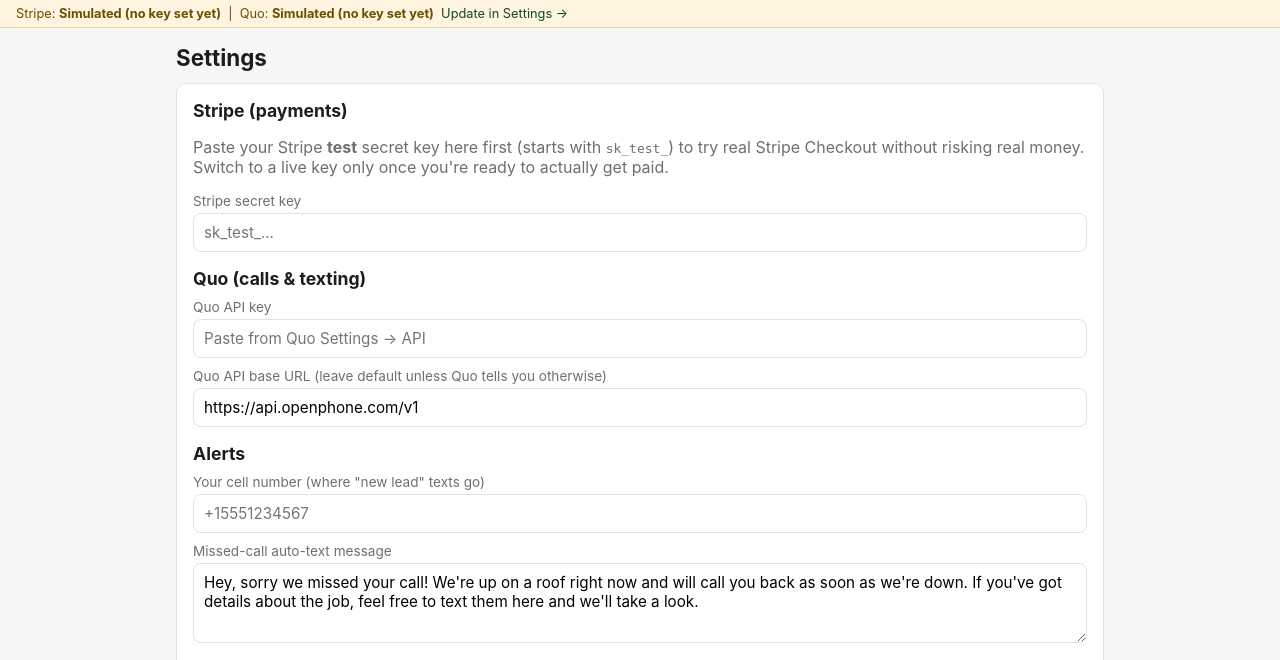
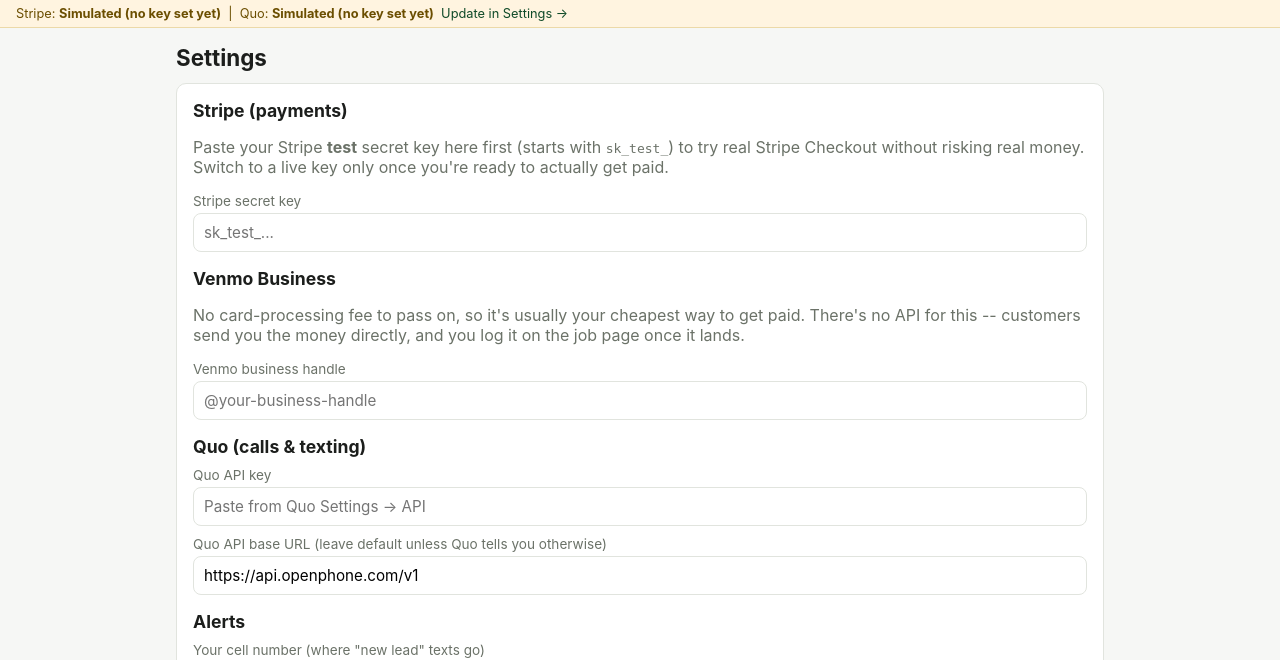
Before and after one commit to natemonte/LIGHT-UP, a Flask app: page /settings in a window 1280 px wide. Shown: the part 41-701 px from the top of the page. Run offline with Flask 3, Linux system fonts and the light colour scheme; the visitor is signed in with stand-in values (Sample User, id 1); data that the repository does not hold is empty.

Commit message:
Add Venmo/cash/check manual payment recording

```diff
--- a/app.py
+++ b/app.py
@@ -119,6 +119,7 @@ def inject_globals():
         "quo_live": quo_client.is_live(),
         "email_configured": email_client.is_configured(),
         "current_year": datetime.now().year,
+        "venmo_handle": get_setting("venmo_handle", ""),
     }
 
 
@@ -453,6 +454,34 @@ def job_pay(job_id):
         (job_id, session_data["amount_cents"] / 100.0, method, session_data["id"]),
     )
     return redirect(session_data["url"])
+
+
+@app.route("/jobs/<int:job_id>/record_payment", methods=["POST"])
+@login_required
+def job_record_payment(job_id):
+    """For payment methods with no live API to confirm automatically --
+    Venmo, cash, check. You collect the money outside the app (e.g. a
+    customer sends Venmo to your business handle), then log it here so the
+    job's balance and payment history stay accurate."""
+    job = get_or_404("SELECT * FROM jobs WHERE id = ?", (job_id,), "Job not found")
+    method = request.form.get("method", "venmo")
+    amount = float(request.form.get("amount") or 0)
+    note = request.form.get("note", "").strip()
+    if amount <= 0:
+        flash("Enter an amount greater than $0.", "error")
+        return redirect(url_for("job_detail", job_id=job_id))
+    execute(
+        "INSERT INTO payments (job_id, amount, method, status, stripe_ref) VALUES (?, ?, ?, 'paid', ?)",
+        (job_id, amount, method, note or None),
+    )
+    new_paid = float(job["amount_paid"] or 0) + amount
+    new_status = "paid" if new_paid >= float(job["price_quoted"] or 0) else job["status"]
+    execute(
+        "UPDATE jobs SET amount_paid = ?, payment_method = ?, status = ? WHERE id = ?",
+        (new_paid, method, new_status, job_id),
+    )
+    flash(f"Recorded {method} payment of {money(amount)}.", "success")
+    return redirect(url_for("job_detail", job_id=job_id))
 
 
 @app.route("/q/<token>")
@@ -810,6 +839,7 @@ def reports():
 def settings_page():
     if request.method == "POST":
         set_setting("stripe_secret_key", request.form.get("stripe_secret_key", "").strip())
+        set_setting("venmo_handle", request.form.get("venmo_handle", "").strip())
         set_setting("quo_api_key", request.form.get("quo_api_key", "").strip())
         set_setting("quo_api_base", request.form.get("quo_api_base", "").strip() or quo_client.QUO_API_BASE_DEFAULT)
         set_setting("owner_phone", request.form.get("owner_phone", "").strip())
@@ -827,6 +857,7 @@ def settings_page():
 
     ctx = {
         "stripe_secret_key": get_setting("stripe_secret_key", ""),
+        "venmo_handle": get_setting("venmo_handle", ""),
         "quo_api_key": get_setting("quo_api_key", ""),
         "quo_api_base": get_setting("quo_api_base", quo_client.QUO_API_BASE_DEFAULT),
         "owner_phone": get_setting("owner_phone", ""),
--- a/templates/public_quote.html
+++ b/templates/public_quote.html
@@ -28,6 +28,12 @@
           <input type="hidden" name="method" value="ach">
           <button class="btn btn-gold" type="submit" style="width:100%">Pay {{ ach_amount | money }} by bank transfer <span style="font-weight:400;">(save 3%)</span></button>
         </form>
+        {% if venmo_handle %}
+        <p style="text-align:center; margin: 10px 0; color: var(--muted);">or</p>
+        <div class="card" style="background: var(--bg-soft, #f7f7f7);">
+          <p class="mb-0">Prefer Venmo? Send <strong>{{ balance | money }}</strong> to <strong>{{ venmo_handle }}</strong> and include your name and "{{ job['title'] }}" in the note. We'll mark this paid once it comes through.</p>
+        </div>
+        {% endif %}
       </div>
     {% endif %}
 
--- a/templates/settings.html
+++ b/templates/settings.html
@@ -10,6 +10,11 @@
       <input type="hidden" name="csrf_token" value="{{ csrf_token() }}">
     <label>Stripe secret key</label>
     <input name="stripe_secret_key" value="{{ stripe_secret_key }}" placeholder="sk_test_...">
+
+    <h2 class="mt-16">Venmo Business</h2>
+    <p class="muted">No card-processing fee to pass on, so it's usually your cheapest way to get paid. There's no API for this -- customers send you the money directly, and you log it on the job page once it lands.</p>
+    <label>Venmo business handle</label>
+    <input name="venmo_handle" value="{{ venmo_handle }}" placeholder="@your-business-handle">
 
     <h2 class="mt-16">Quo (calls & texting)</h2>
     <label>Quo API key</label>
```
Also changed, not shown: scripts/smoke_test.py (+17 -0 lines), templates/job_detail.html (+23 -0 lines).
